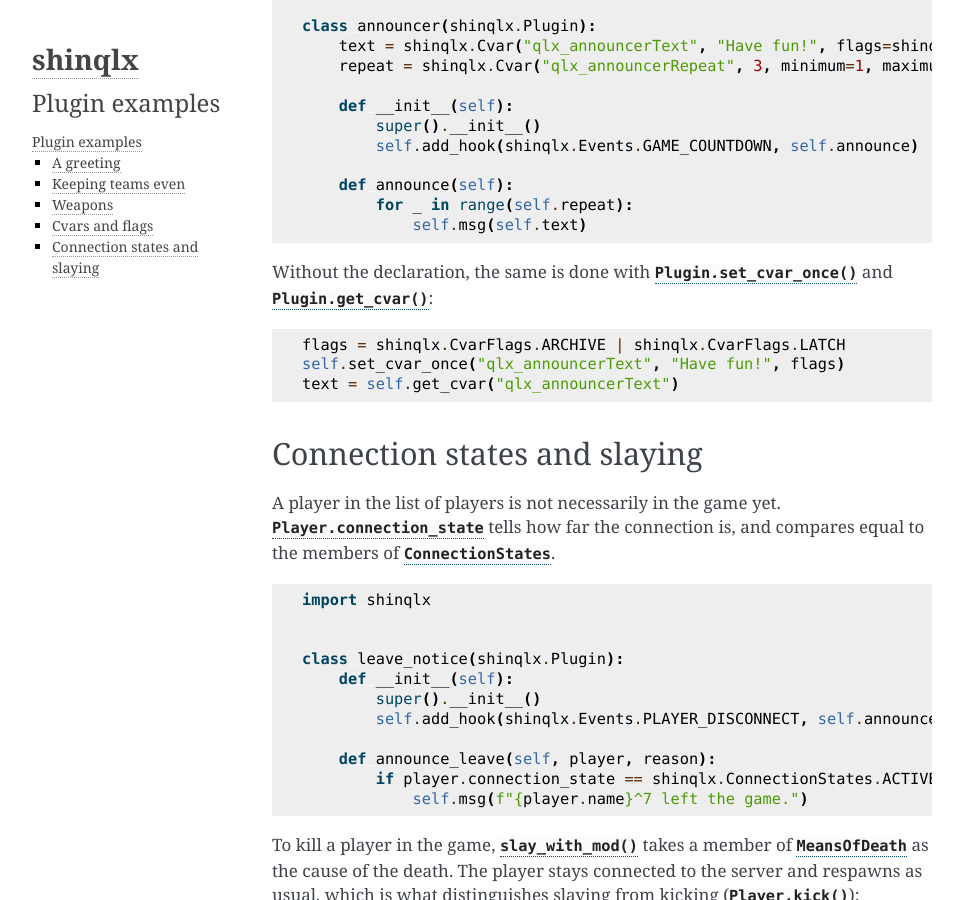
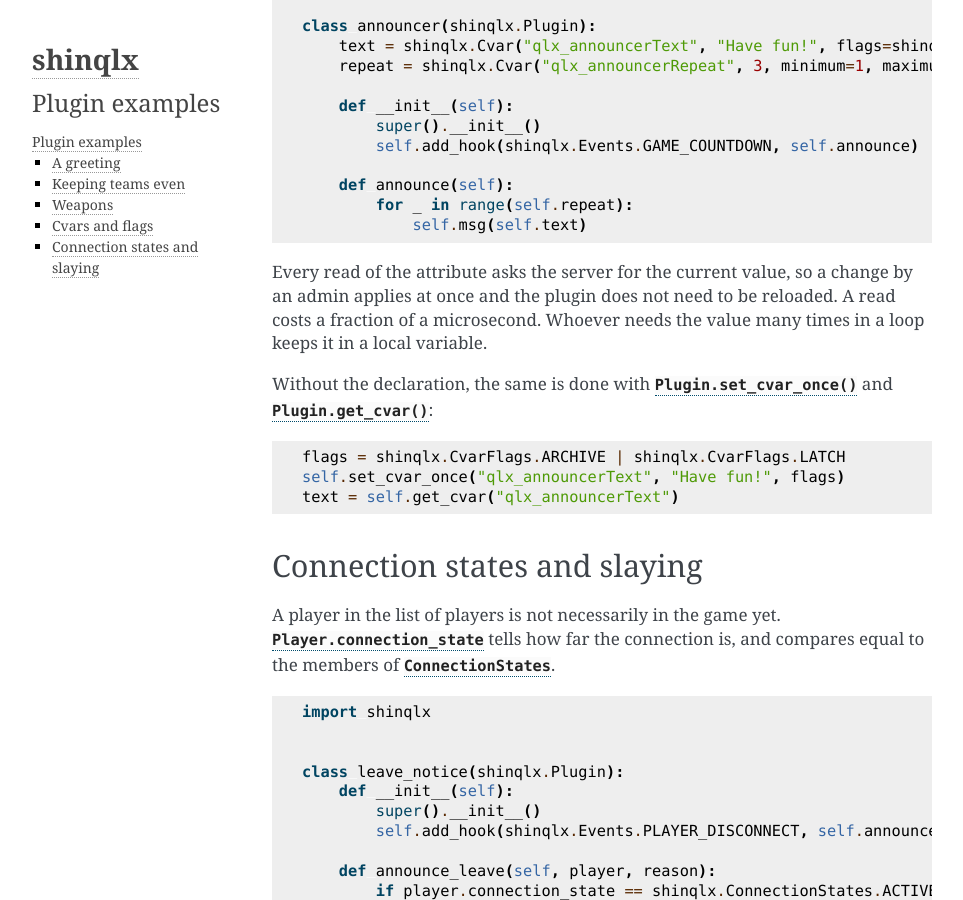
Before and after one commit to mgaertne/shinqlx, a Sphinx documentation site: the page built from docs/examples.rst, in a window 1280 px wide and 900 px high, scrolled down 2895 px. Shown: the whole window, without its empty margins (148-1111 px from the left). Built offline with Sphinx 7.4.7, drawn with Linux system fonts in a browser that asks for light colours.

Commit message:
document that reading a declared cvar asks the server each time
The attribute of a Cvar declaration returns the current value, so a change by an admin applies at once and the
plugin does not need to be reloaded. Whoever reads the value many times in a loop keeps it in a local variable.

```diff
--- a/docs/examples.rst
+++ b/docs/examples.rst
@@ -146,6 +146,10 @@ default, and type checkers know that type.
            for _ in range(self.repeat):
                self.msg(self.text)
 
+Every read of the attribute asks the server for the current value, so a change by an admin applies at once and
+the plugin does not need to be reloaded. A read costs a fraction of a microsecond. Whoever needs the value many times
+in a loop keeps it in a local variable.
+
 Without the declaration, the same is done with :meth:`Plugin.set_cvar_once` and :meth:`Plugin.get_cvar`:
 
 .. code-block:: python
```
